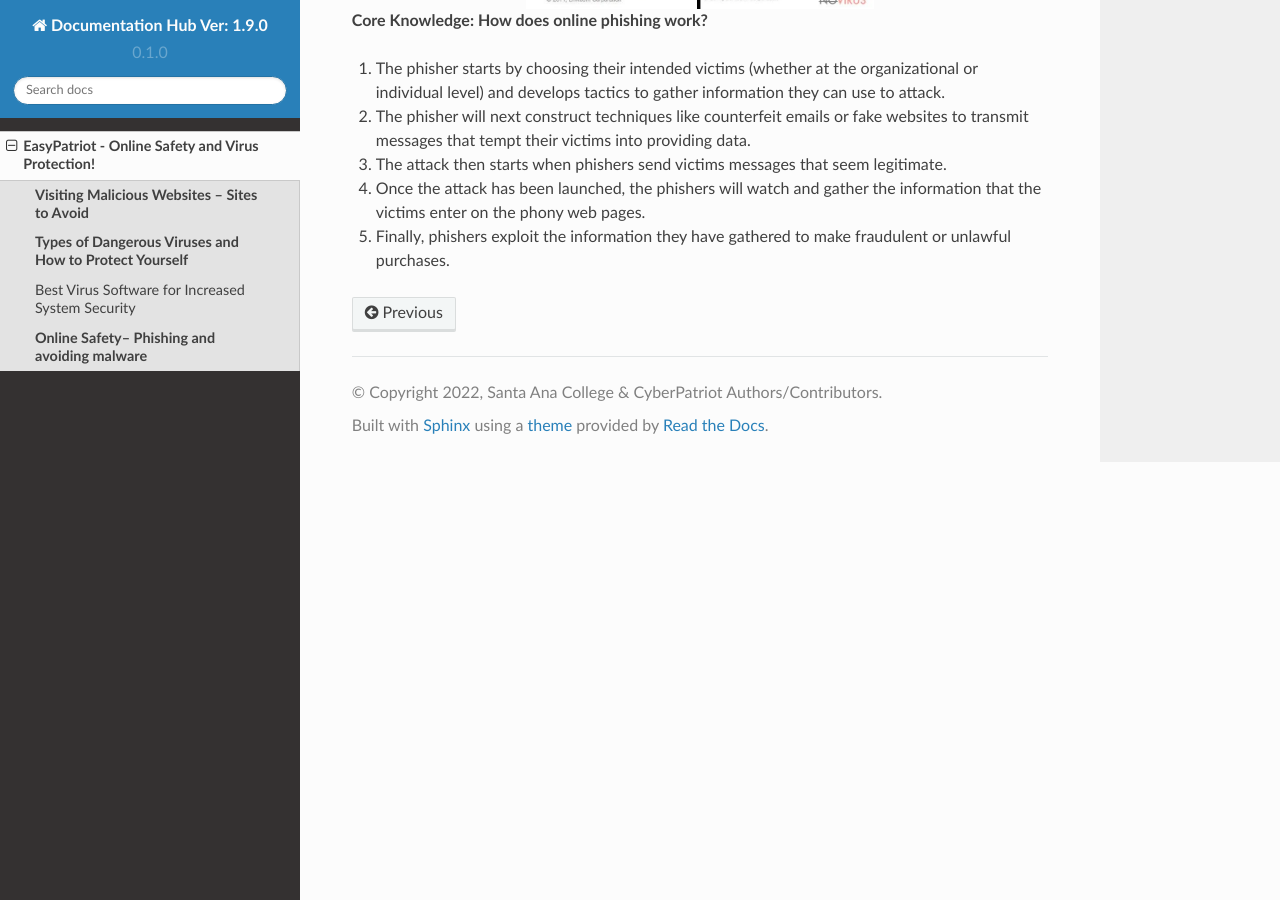
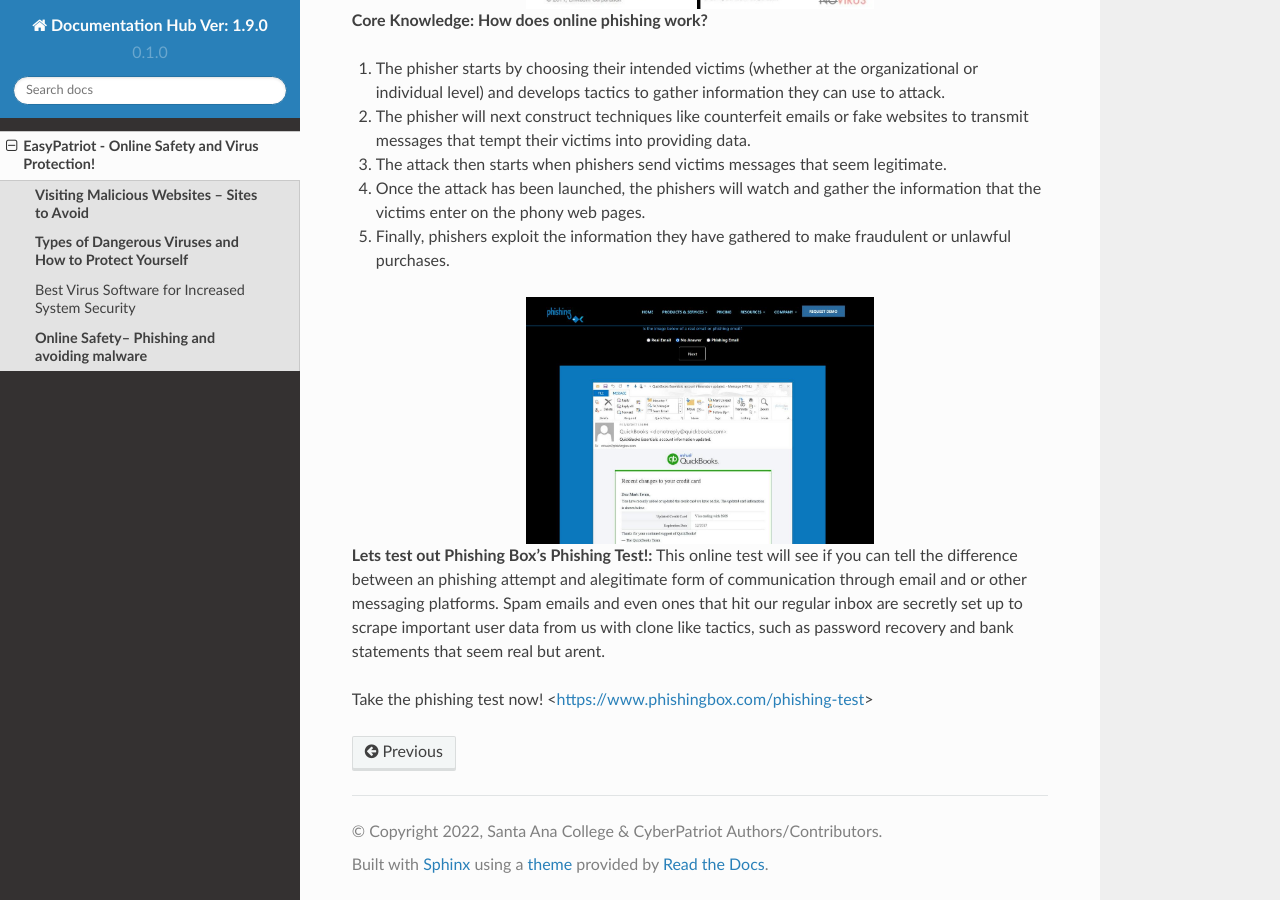
Before and after one commit to natt96z/cybersac, a Sphinx documentation site: the page built from docs/source/BeginnerEasyCybersac.rst, in a window 1280 px wide and 900 px high, scrolled down 7722 px. Built offline with Sphinx 7.4.7 and the Read the Docs theme 2.0.0, drawn with Linux system fonts in a browser that asks for light colours.

Commit message:
Update BeginnerEasyCybersac.rst

```diff
--- a/docs/source/BeginnerEasyCybersac.rst
+++ b/docs/source/BeginnerEasyCybersac.rst
@@ -172,3 +172,11 @@ Exploit attacks take advantage of security holes in popular applications, using
 4. Once the attack has been launched, the phishers will watch and gather the information that the victims enter on the phony web pages.
 
 5. Finally, phishers exploit the information they have gathered to make fraudulent or unlawful purchases.
+
+.. image:: https://raw.githubusercontent.com/natt96z/cybersac/main/docs/img/41.jpg
+   :width: 50%
+   :align: center
+
+**Lets test out Phishing Box's Phishing Test!:** This online test will see if you can tell the difference between an phishing attempt and  alegitimate form of communication through email and or other messaging platforms. Spam emails and even ones that hit our regular inbox are secretly set up to scrape important user data from us with clone like tactics, such as password recovery and bank statements that seem real but arent.
+
+Take the phishing test now! <https://www.phishingbox.com/phishing-test>
```
